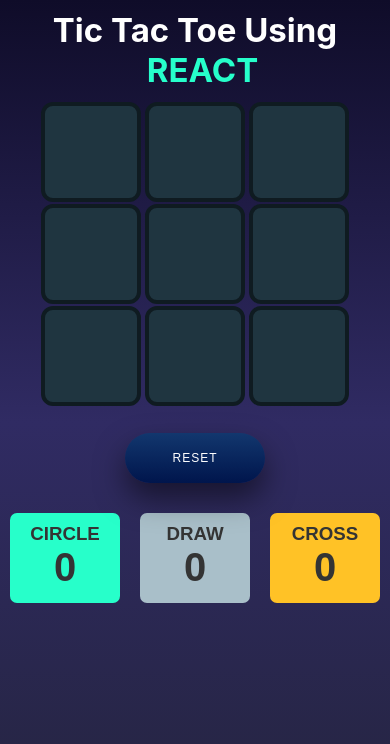
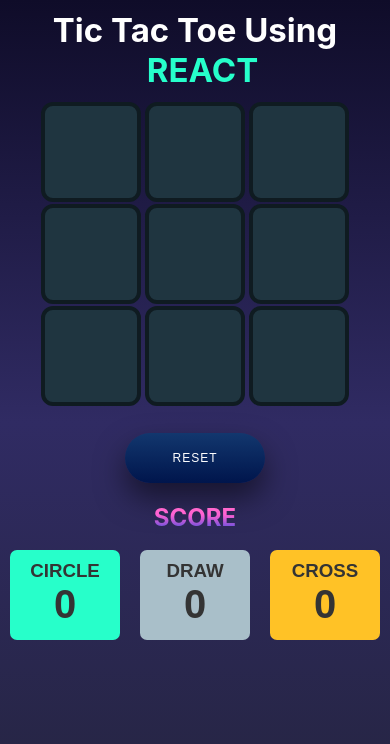
Before and after one commit to mohammedmuneesh1/Tic-Tac-Toe, a React (Create React App) app: page / in a window 390 px wide. Shown: the top 744 px of the page. Built offline with nearby package versions, Linux system fonts and the light colour scheme.

Commit message:
SCORE-Title-Added

```diff
--- a/src/Components/TicTacToe/TicTacToe.css
+++ b/src/Components/TicTacToe/TicTacToe.css
@@ -110,6 +110,18 @@
     justify-content: center;
 
 }
+.score{
+    /* font-size: 72px; */
+    background: -webkit-linear-gradient( #C33764 ,#1D2671);
+    font-weight: bolder;
+    -webkit-background-clip: text;
+    -webkit-text-fill-color: transparent;
+    filter: brightness(2);
+
+    }
+
+
+
 .circle-box , .draw-box , .cross-box{
     width:150px;
     height:100px;
@@ -193,5 +205,9 @@
     .circle-box span , .draw-box span , .cross-box span{
         font-size: 2.5rem;
     }
+    .score{
+        font-size:1.5rem;
+        margin-bottom:.5rem;
+    }
 
 }
--- a/src/Components/TicTacToe/TicTacToe.jsx
+++ b/src/Components/TicTacToe/TicTacToe.jsx
@@ -122,6 +122,7 @@
         <span class="reset-text-two">Play Again</span>
       </button>
 
+        <h1 className="score">SCORE</h1>
       <div className="result">
         <div className="circle-box">
           <h3>CIRCLE</h3>
```
